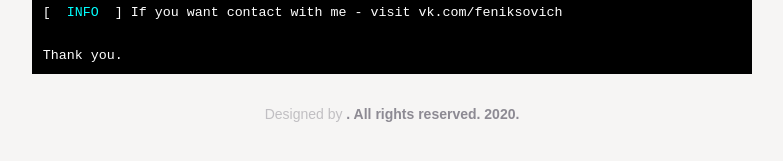
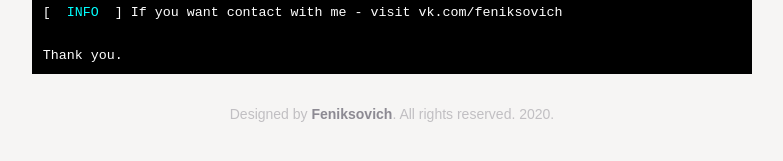
Before and after one commit to Feniksovich/feniksovich.github.io, a Jekyll site: the page built from index.md, in a window 1280 px wide. Shown: the part 527-688 px from the top of the page, without its empty margins (248-1031 px from the left). Built offline with Jekyll 4.4.1, drawn with Linux system fonts in a browser that asks for light colours.

Commit message:
Update footer.html

```diff
--- a/_includes/footer.html
+++ b/_includes/footer.html
@@ -1,5 +1,5 @@
 <footer class="site-footer">
   <div>
-    <p class="copyright">Designed by <a href="Feniksovich Designs">. All rights reserved. 2020.</p>
+    <p class="copyright">Designed by <a href="vk.com/feniksovich">Feniksovich</a>. All rights reserved. 2020.</p>
   </div>
 </footer>
```
